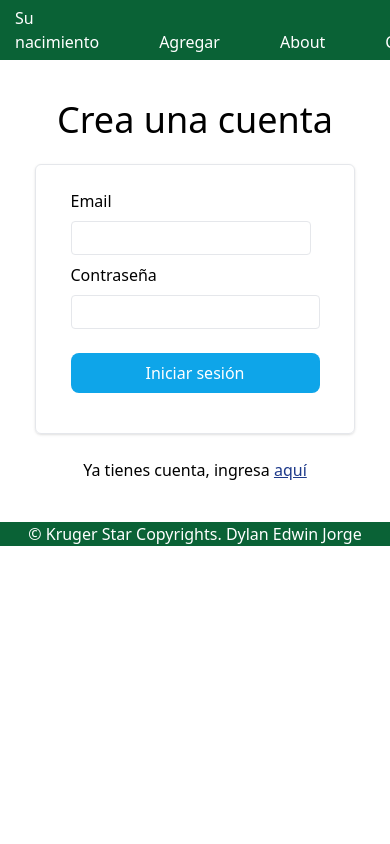
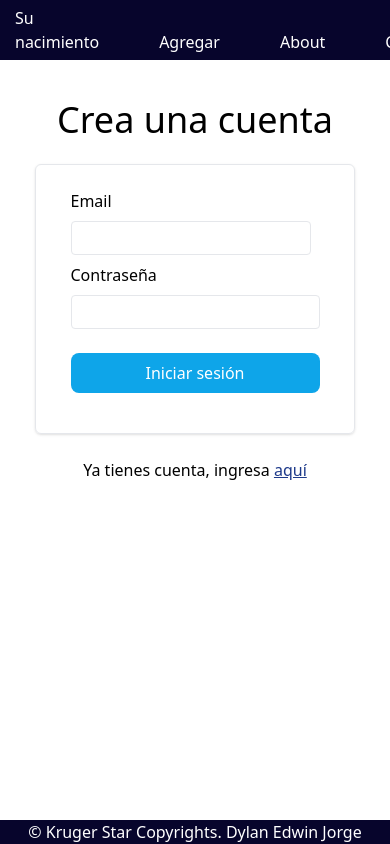
Before and after one commit to DylanVallejo/kruger-grupal-project, a React (Create React App) app: page /sing-up in a window 390 px wide. Shown: the top 844 px of the page. Built offline with nearby package versions, Linux system fonts and the light colour scheme; no server answers.

Commit message:
Corregida responsividad del footer.

```diff
--- a/src/components/styles/Footer.module.css
+++ b/src/components/styles/Footer.module.css
@@ -1,9 +1,9 @@
 .footerContainer {
-    position: relative;
+    position: fixed;
     width: 100%;
     left: 0;
     bottom: 0;
     color: white;
     text-align: center;
-    background-color: #0a6236;
+    background-color: #07052c;
 }
--- a/src/components/styles/Navbar.module.css
+++ b/src/components/styles/Navbar.module.css
@@ -1,11 +1,11 @@
 .navbar {
   height: 60px;
-  background-color: #0a6236;
+  background-color: #07052c;
   position: relative;
+  width: 100%;
 }
 
 .container {
-  width: 100%;
   margin: 0 auto;
   padding: 0 15px;
   display: flex;
```
